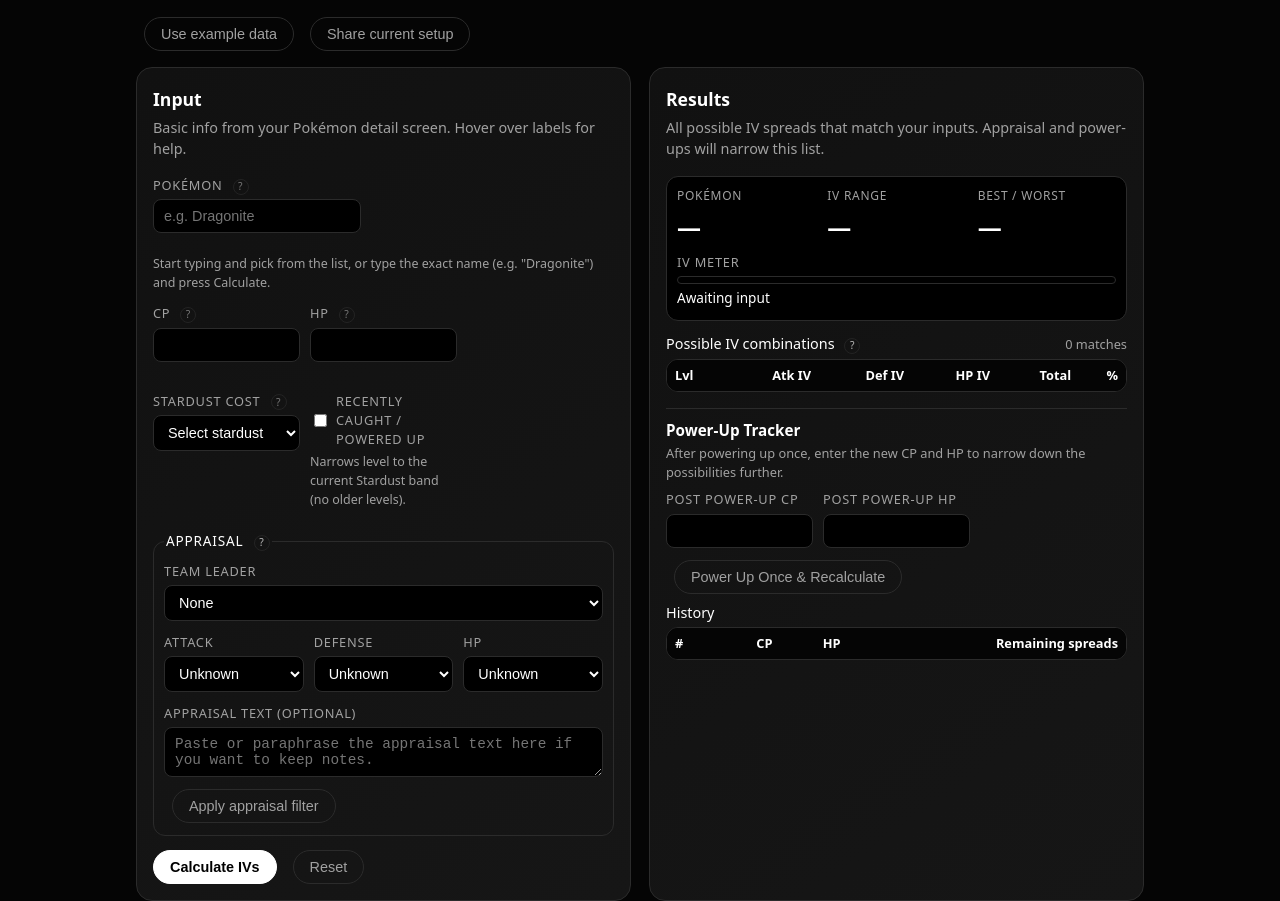
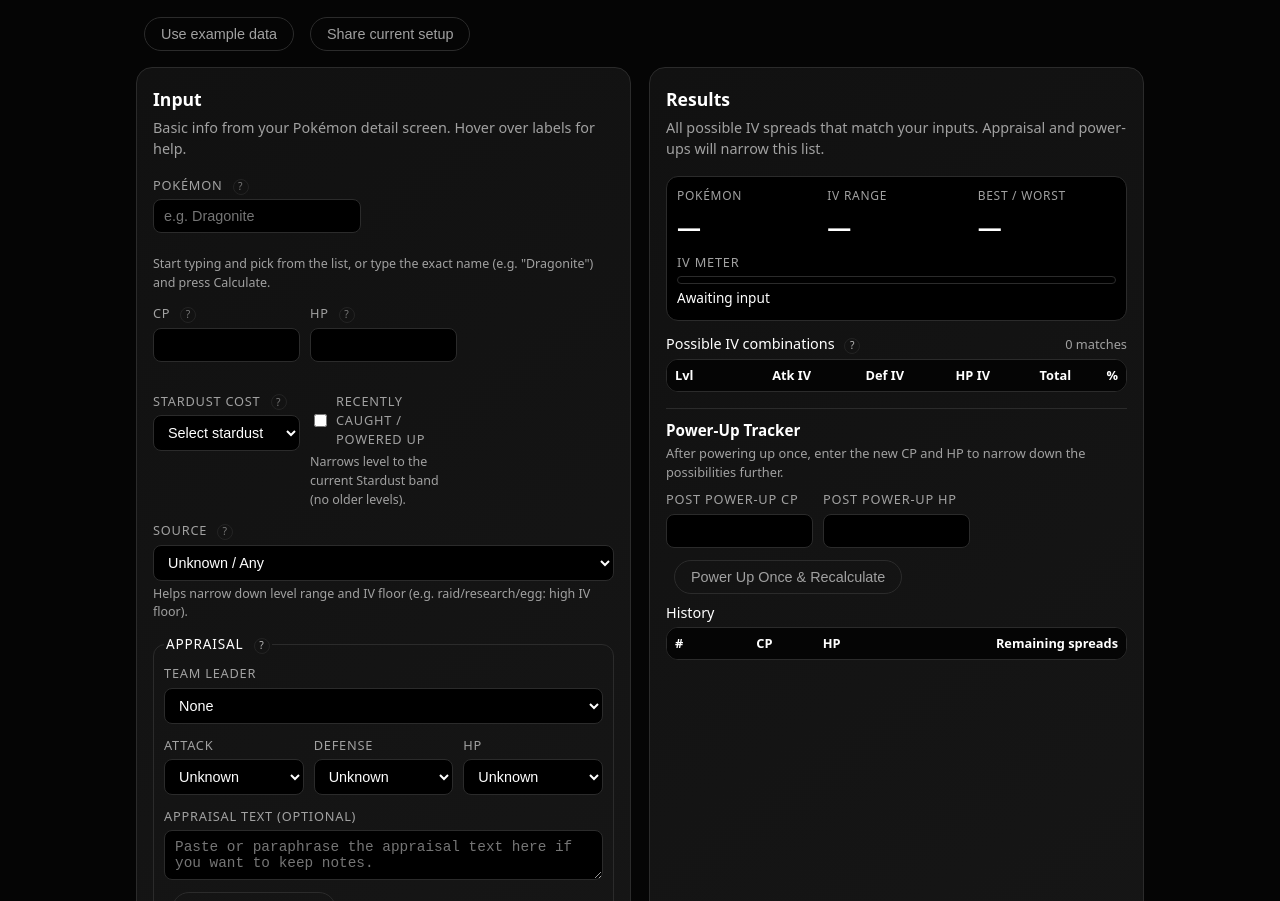
Before and after one commit to fable-dev/PoGoInfo, a plain HTML site: page pokemon-iv-calculator.html in a window 1280 px wide. Shown: the part 199-1100 px from the top of the page. Drawn offline with Linux system fonts and the light colour scheme.

Commit message:
Update pokemon-iv-calculator.html

```diff
--- a/pokemon-iv-calculator.html
+++ b/pokemon-iv-calculator.html
@@ -161,6 +161,27 @@
                 </p>
               </div>
             </div>
+
+            <!-- Encounter source -->
+<div class="field-group">
+  <label class="field-label" for="input-source">
+    Source
+    <span class="field-info" title="Where this Pokémon came from. This affects its possible level and minimum IVs.">?</span>
+  </label>
+  <select id="input-source" class="field-input">
+    <option value="">Unknown / Any</option>
+    <option value="wild">Wild (normal)</option>
+    <option value="wild_boosted">Wild (weather boosted)</option>
+    <option value="raid_research">Raid / Research / Reward</option>
+    <option value="egg">Egg hatch</option>
+    <option value="trade">Trade</option>
+    <option value="lucky">Lucky</option>
+  </select>
+  <p class="field-hint">
+    Helps narrow down level range and IV floor (e.g. raid/research/egg: high IV floor).
+  </p>
+</div>
+
 
             <!-- Appraisal items -->
             <fieldset class="fieldset">
```
